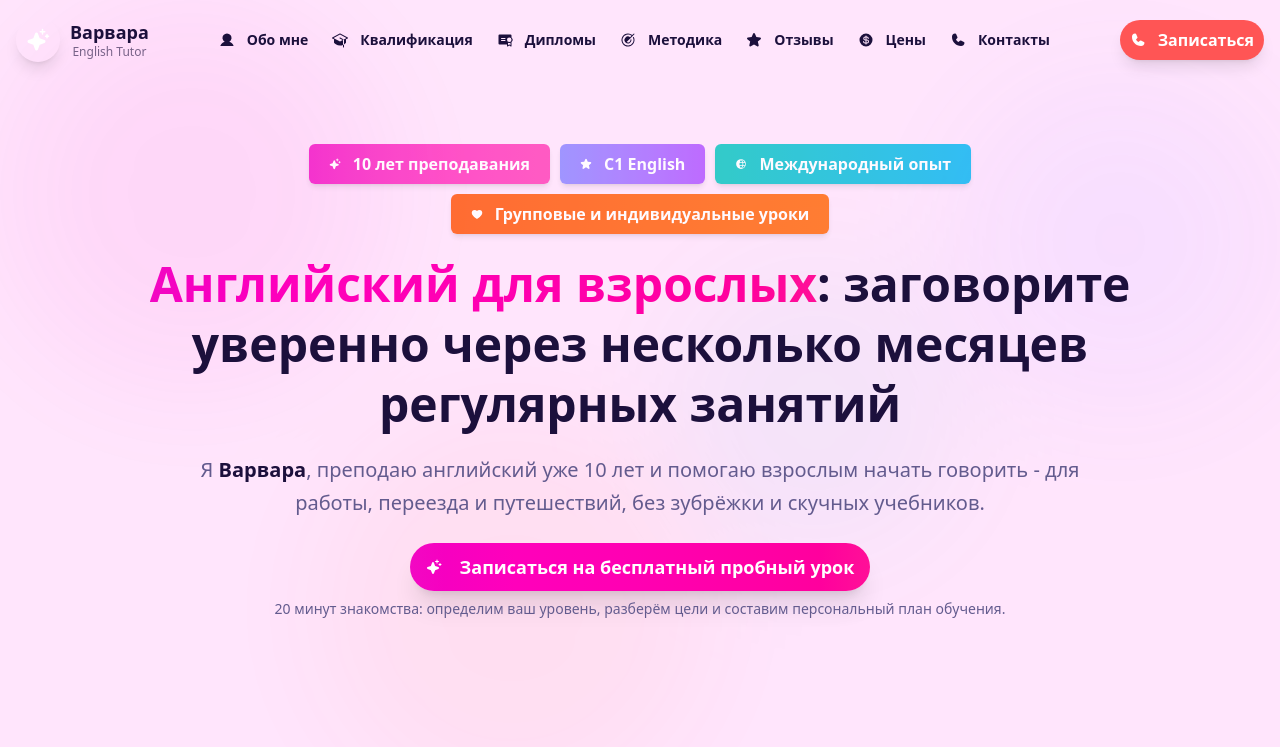
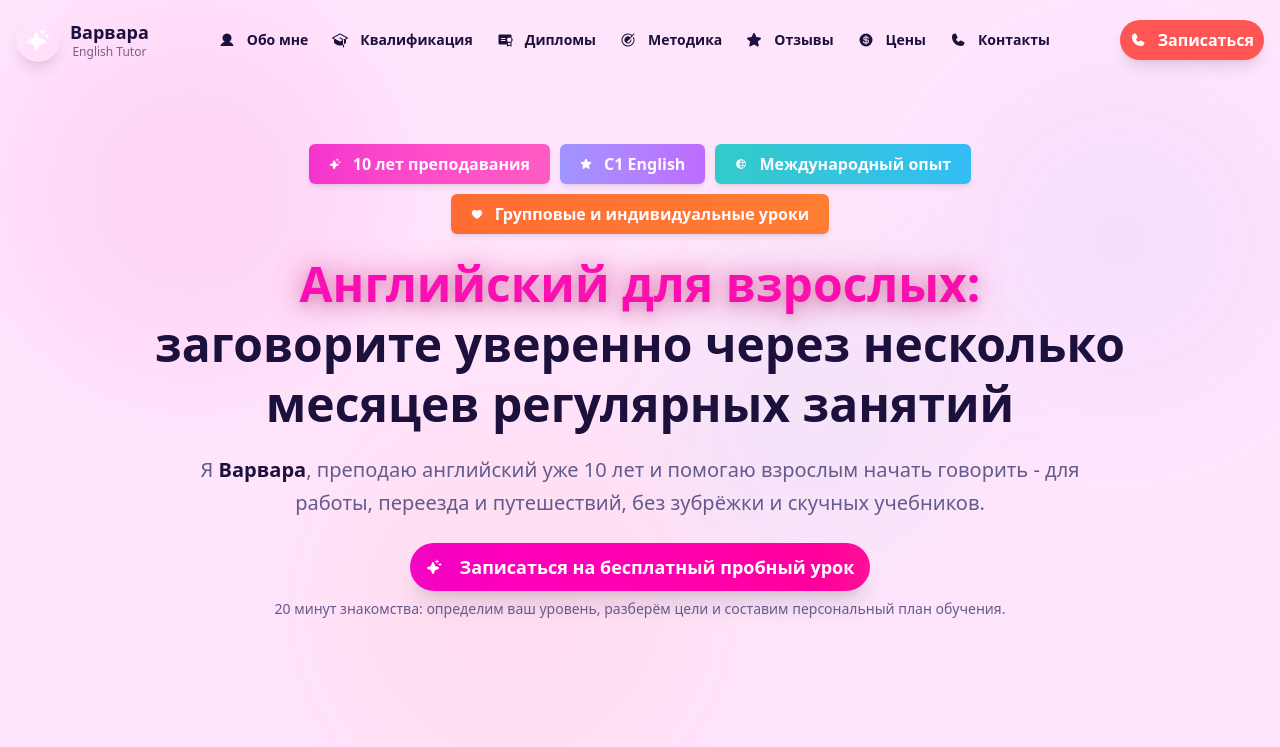
Before and after one commit to olgachka17/lesson_with_varvara, a React (Vite) app: page / in a window 1280 px wide. Shown: the top 747 px of the page. Built offline with nearby package versions, Linux system fonts and the light colour scheme.

Commit message:
Update: Break header into two lines and add glowing effect

```diff
--- a/src/App.tsx
+++ b/src/App.tsx
@@ -80,7 +80,8 @@ function App() {
               </div>
 
               <h1 className="text-3xl md:text-4xl lg:text-5xl font-bold mb-5 leading-tight text-foreground">
-                <span className="bg-gradient-to-r from-primary via-[oklch(0.68_0.30_350)] to-[oklch(0.70_0.28_360)] bg-clip-text text-transparent">Английский для взрослых</span>: заговорите уверенно через несколько месяцев регулярных занятий
+                <span className="block bg-gradient-to-r from-primary via-[oklch(0.70_0.30_350)] to-[oklch(0.68_0.30_350)] bg-clip-text text-transparent drop-shadow-lg" style={{ textShadow: '0 0 30px rgba(236, 72, 153, 0.8)' }}>Английский для взрослых:</span>
+                <span className="block">заговорите уверенно через несколько месяцев регулярных занятий</span>
               </h1>
 
               <p className="text-lg md:text-xl mb-6 leading-relaxed max-w-4xl mx-auto text-muted-foreground">
```
